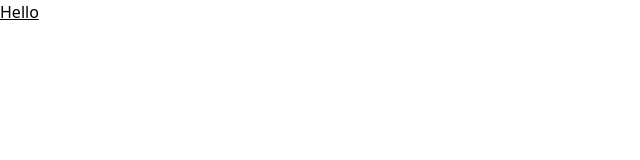
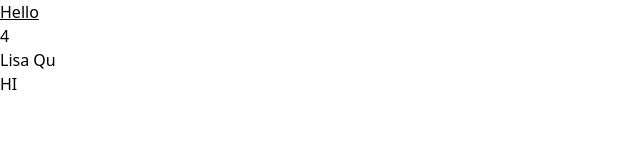
Before and after one commit to davydshcherba/ReactOkten, a React (Vite) app: page / in a window 1280 px wide. Shown: the top 160 px of the page, without its empty margins (0-640 px from the left). Built offline with nearby package versions, Linux system fonts and the light colour scheme.

Commit message:
Children

```diff
--- a/src/App.tsx
+++ b/src/App.tsx
@@ -1,10 +1,12 @@
 import './App.css'
+import MyComponent from "./assets/components/MyComponent/MyComponent.tsx";
 
 function App() {
 
   return (
       <>
           <p className={"underline"}>Hello</p>
+          <MyComponent title={'Lisa Qu'}>HI</MyComponent>
       </>
   )
 }
--- /dev/null
+++ b/src/assets/components/MyComponent/MyComponent.tsx
@@ -0,0 +1,17 @@
+import type {FC,ReactNode} from "react";
+
+type MyComponentPropsType = {
+    title: string;
+    children?: ReactNode;
+}
+
+const MyComponent:FC<MyComponentPropsType> = ({title,children}) => {
+    return (
+        <div>4
+            <h1>{title}</h1>
+            <p>{children}</p>
+        </div>
+    );
+};
+
+export default MyComponent;
```
